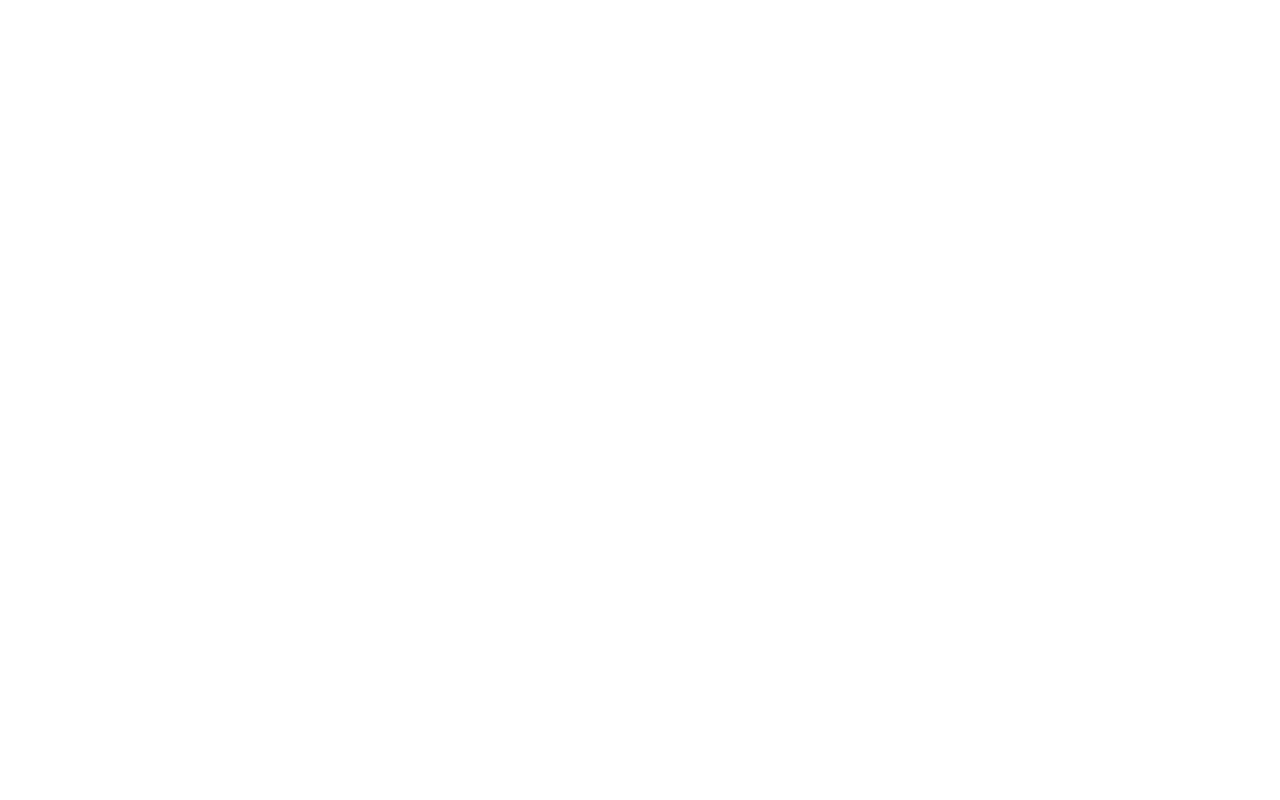
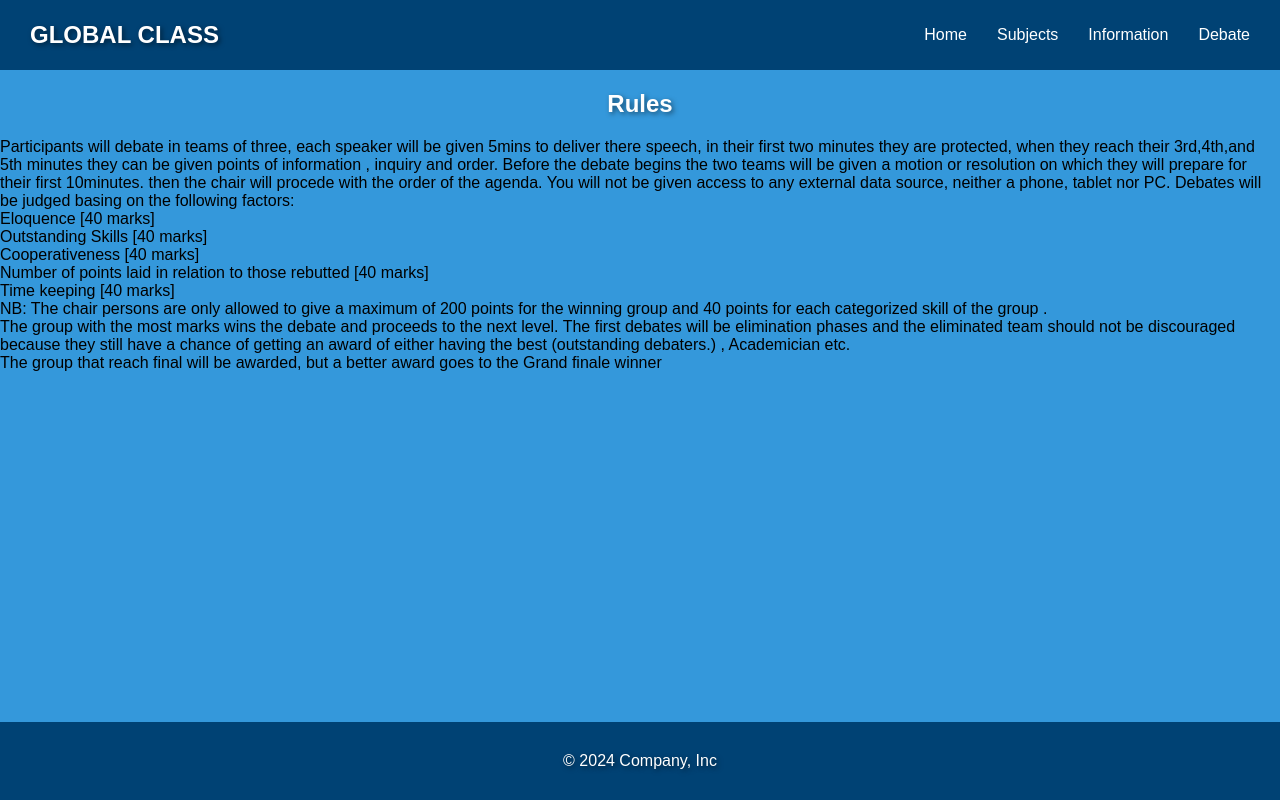
Before and after one commit to semajoe/global_class, a plain HTML site: page Debate.html in a window 1280 px wide. Drawn offline with Linux system fonts and the light colour scheme.

Commit message:
Applied the header and footer to all pages

```diff
--- a/Debate.html
+++ b/Debate.html
@@ -1,3 +1,55 @@
+<!DOCTYPE html>
+<html lang="en">
+<head>
+    <meta charset="UTF-8">
+    <meta name="viewport" content="width=device-width, initial-scale=1.0">
+    <title>Debate</title>
+    <link rel="stylesheet" href="style.css">
+</head>
+<body>
+    <nav>
+        <div class="logo">
+            <h1>GLOBAL CLASS</h1>
+        </div>
+        <ul id="menuList">
+            <li><a href="index.html">Home</a></li>
+            <li><a href="subjects.html">Subjects</a></li>
+            <li> <a href="#">Information</a></li>
+            <li> <a href="Debate.html">Debate</a></li>
+        </ul>
+        <div class="menu-icon">
+            <i class="fa-solid fa-bars" onclick="toggleMenu()"></i>
+        </div>
+
+    </nav>
+	<h2>Rules</h2>
+	<p> Participants will debate in teams of three, each speaker will be given 5mins to deliver there speech, in their first two minutes they are protected, when they reach their 3rd,4th,and 5th minutes they can be given points of information , inquiry and order. Before the debate begins the two teams will be given a motion or resolution on which they will prepare for their first 10minutes. then the chair will procede with the order of the agenda. You will not be given access to any external data source, neither a phone, tablet nor PC. Debates will be judged basing on the following factors:</p>
+	<div>
+		<ul>
+			<li>Eloquence [40 marks]	</li>
+			<li>Outstanding Skills [40 marks]	</li>
+			<li>Cooperativeness [40 marks]	</li>
+			<li>Number of points laid in relation to those rebutted [40 marks]	</li>
+			<li>Time keeping  [40 marks]	</li>
+		</ul>
+	</div>
+	<div>
+		<p>NB: The chair persons are only allowed to give a maximum of 200 points for the winning group and 40 points for each categorized skill of the group . </p>
+		<p>The group with the most marks wins the debate and proceeds to the next level. The first debates will be elimination phases and the eliminated team should not be discouraged because they still have a chance of getting an award of either having the best (outstanding debaters.) , Academician etc.</p>
+		<p>The group that reach final will be awarded, but a better award goes to the Grand finale winner</p>
+	</div>
+
+    <footer>
+        <span>© 2024 Company, Inc</span>
+    </footer>
+    <script src="https://kit.fontawesome.com/fdeb912ac0.js" crossorigin="anonymous"></script>
+    <script src="./script.js"></script>
+</body>
+</html>
+
+
+
+
 <!-- <!DOCTYPE html>
 <html>
 <head>
--- a/style.css
+++ b/style.css
@@ -6,9 +6,11 @@
 }
 
 html, body {
-    height: 100vh;
+    min-height: 100vh;
     width: 100vw;
     background: #3498db;
+    display: flex;
+    flex-direction: column;
 }
 
 nav {
@@ -34,6 +36,12 @@ nav ul li{
 nav ul li a{
     text-decoration: none;
     color: #fff;
+}
+
+nav ul li a:hover{
+    color: bisque;
+    transform: scale(1.1);
+    transition: 0.5s;
 }
 .menu-icon {
     display: none;
@@ -92,6 +100,16 @@ h1, h2 {
     color: bisque;
 }
 
+footer {
+    justify-content: center;
+    text-align: center;
+    margin-top: auto;
+    padding: 30px;
+    color: #fff;
+    text-shadow: 2px 2px 5px rgba(0, 0, 0, 0.5);
+    background-color: #004274;
+
+}
 
 
 
```
Also changed, not shown: information.html (+32 -9 lines), subjects.html (+24 -8 lines).
